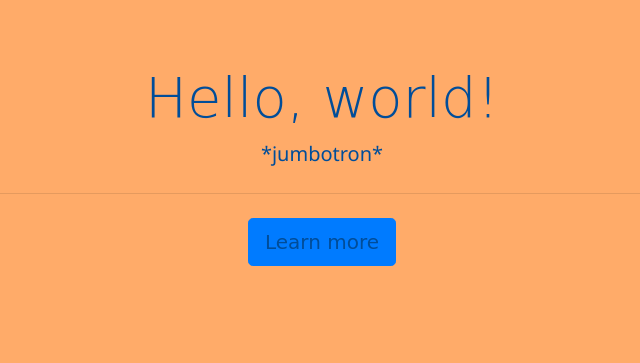
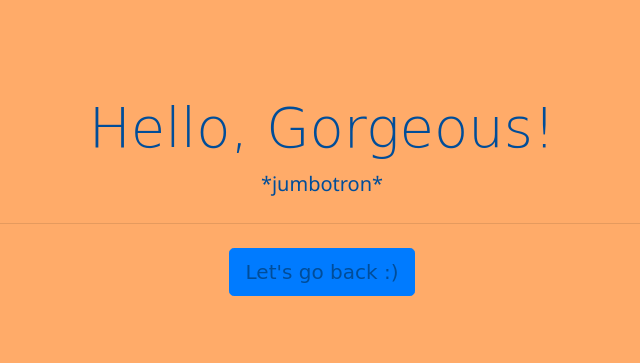
Before and after one commit to manouchkatheuns/prj4-bootstrap, a plain HTML site: page 190814.html in a window 1280 px wide. Shown: the whole page, without its empty margins (318-958 px from the left). Drawn offline with Linux system fonts and the light colour scheme; a web font is replaced by a local one.

```diff
--- a/190814.html
+++ b/190814.html
@@ -21,11 +21,11 @@
 <body>
 <!-- Jumbotron starts here -->
 <div class="jumbotron jt">
-  <h1 class="display-4">Hello, world!</h1>
+  <h1 class="display-4">Hello, Gorgeous!</h1>
   <p class="lead">*jumbotron*</p>
   <hr class="my-4">
   <p></p>
-  <a class="btn btn-primary btn-lg" href="index.html" role="button">Learn more</a>
+  <a class="btn btn-primary btn-lg" href="index.html" role="button">Let's go back :)</a>
 </div>
 <!-- Jumbotron ends here -->
 
--- a/css/styles-nr.css
+++ b/css/styles-nr.css
@@ -16,6 +16,8 @@
 	background: #ffab69;
 	color: #004d99;
 	text-align: center;
+	margin: 30px 200px;
+
 }
 .btn{
 	color: #004d99;
```
